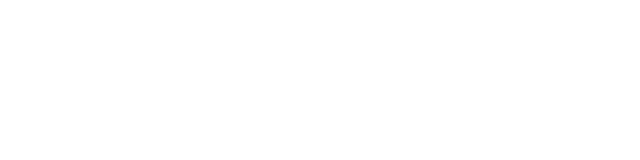
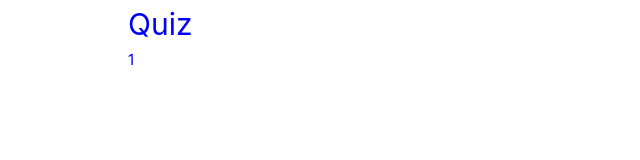
Before and after one commit to hwangblood/Vue3-Crash-Course, a Vue app in the folder 03-QuizApp/: page /quiz/1 in a window 1280 px wide. Before the commit this address had no page. Shown: the top 160 px of the page, without its empty margins (0-640 px from the left). Built offline with nearby package versions, Linux system fonts and the light colour scheme.

Commit message:
quiz: Navigate from quizes to quiz detail page

```diff
--- a/03-QuizApp/src/components/Card.vue
+++ b/03-QuizApp/src/components/Card.vue
@@ -1,13 +1,19 @@
 <script setup>
+import { useRouter } from "vue-router";
+
+const router = useRouter();
+
 // you can define all props that passed to component in this way
 const props = defineProps(["quiz"]);
+const { quiz } = props;
 
-const { quiz } = props;
-console.log(quiz);
+const navigateToQuiz = () => {
+  router.push(`/quiz/${quiz.id}`);
+};
 </script>
 
 <template>
-  <div class="card">
+  <div class="card" @click="navigateToQuiz">
     <img :src="quiz.img" alt="" srcset="" />
 
     <div class="card-text">
--- a/03-QuizApp/src/router/index.js
+++ b/03-QuizApp/src/router/index.js
@@ -1,6 +1,7 @@
 import { createRouter, createWebHistory } from "vue-router";
 
 import QuizesView from "../views/QuizesView.vue";
+import QuizView from "../views/QuizView.vue";
 
 const router = createRouter({
   history: createWebHistory(import.meta.env.BASE_URL),
@@ -18,6 +19,11 @@ const router = createRouter({
       path: "/quizes",
       redirect: "/",
     },
+    {
+      path: "/quiz/:id",
+      name: "quiz",
+      component: QuizView,
+    },
   ],
 });
 
--- /dev/null
+++ b/03-QuizApp/src/views/QuizView.vue
@@ -0,0 +1,18 @@
+<script setup>
+import { useRoute } from "vue-router";
+
+const route = useRoute();
+</script>
+
+<template>
+  <div class="quiz">
+    <h1>Quiz</h1>
+    <p>{{ route.params.id }}</p>
+  </div>
+</template>
+
+<style scoped>
+.quiz {
+  color: blue;
+}
+</style>
```
